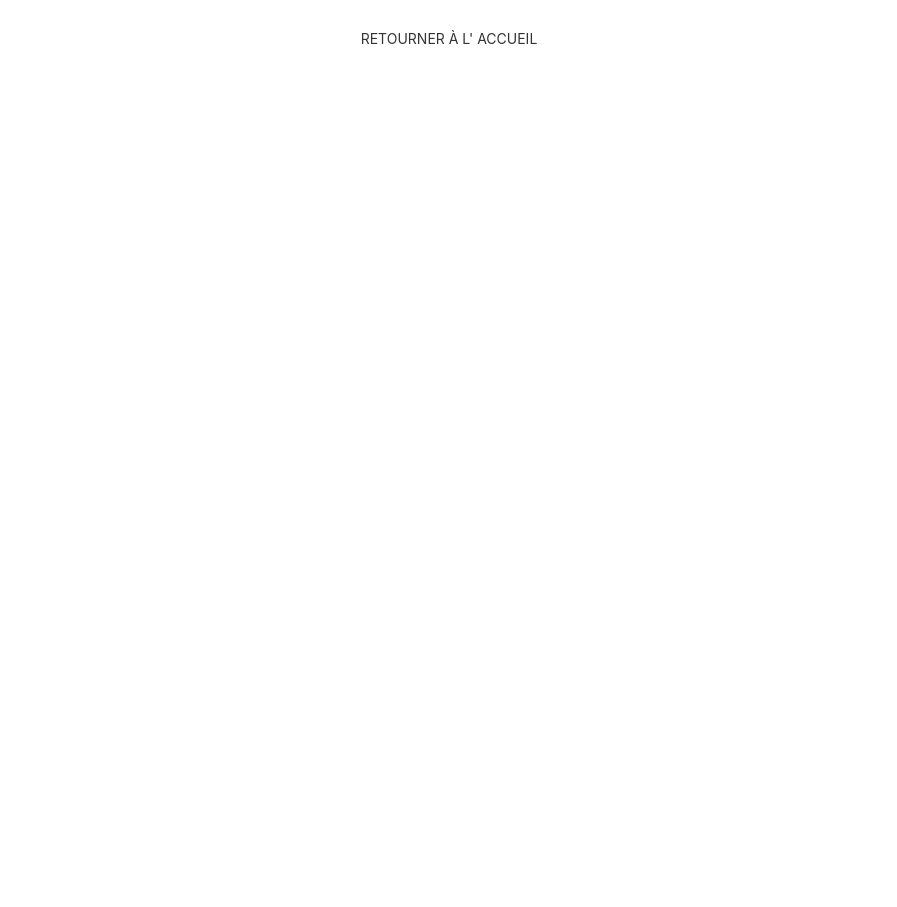
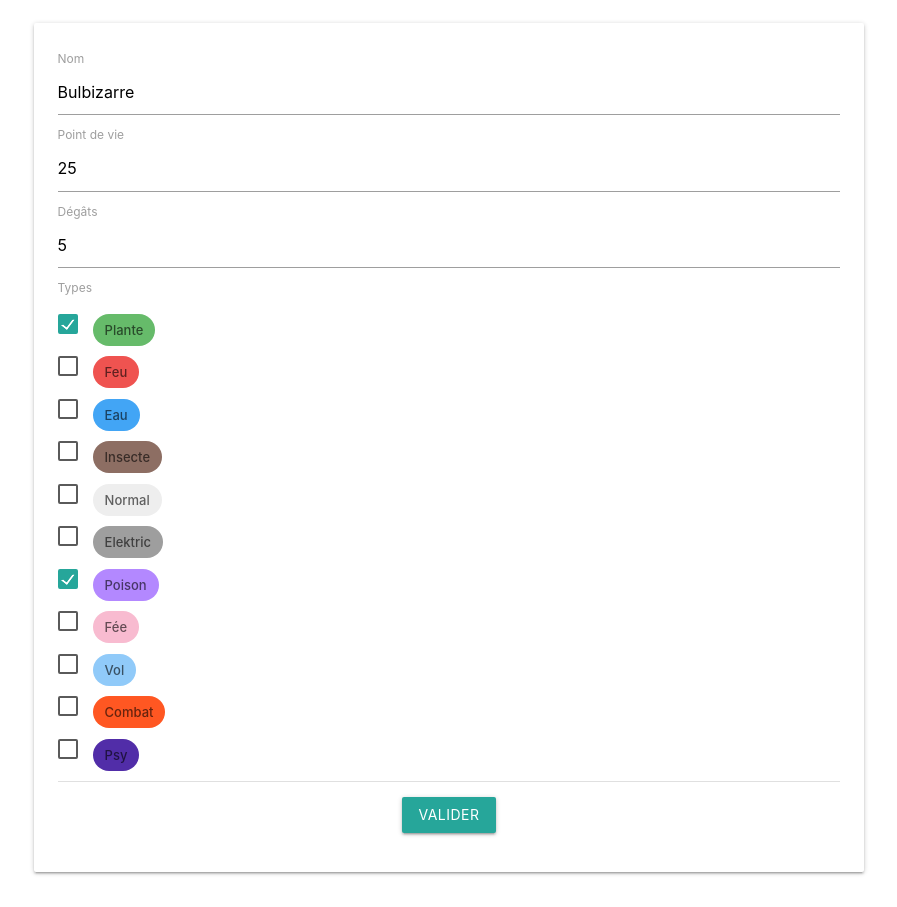
Before and after one commit to Melissa-code/pokemon-app, an Angular app: page /edit/pokemon/1 in a window 1280 px wide. Shown: the part 486-1393 px from the top of the page, without its empty margins (191-1088 px from the left). Before the commit the page ends 800 px from the top, so only its background shows below. Built offline with nearby package versions, Linux system fonts and the light colour scheme.

Commit message:
Create a form to edit a pokemon

```diff
--- a/src/app/app.routes.ts
+++ b/src/app/app.routes.ts
@@ -2,11 +2,12 @@
 import { ListPokemonsComponent } from './pokemon/list-pokemons/list-pokemons.component';
 import { DetailPokemonComponent } from './pokemon/detail-pokemon/detail-pokemon.component';
 import { PageNotFoundComponent } from './page-not-found/page-not-found.component';
-
+import { EditPokemonComponent } from './pokemon/edit-pokemon/edit-pokemon.component';
 
 // objet pour chaque route (pathMatch full: evite effects de bord entre routes )
 // routes spécifiques en haut sinon écrasées
 export const routes: Routes = [
+    { path: 'edit/pokemon/:id', component: EditPokemonComponent },
     { path: 'pokemons', component: ListPokemonsComponent },
     { path: 'pokemon/:id', component: DetailPokemonComponent },
     { path: '', redirectTo: 'pokemons', pathMatch: 'full' },
--- a/src/app/pokemon/detail-pokemon/detail-pokemon.component.html
+++ b/src/app/pokemon/detail-pokemon/detail-pokemon.component.html
@@ -39,6 +39,8 @@
                 </div>
                 <div class="card-action">
                     <a (click)="goToPokemonsList()" >Retour</a>
+                    <a (click)="goToEditPokemon(pokemon)">Modifier</a>
+                    hello
                 </div>
             </div>
         </div>
--- a/src/app/pokemon/detail-pokemon/detail-pokemon.component.ts
+++ b/src/app/pokemon/detail-pokemon/detail-pokemon.component.ts
@@ -3,13 +3,14 @@
 import { Pokemon } from '../pokemon';
 import { CommonModule } from '@angular/common';
 import { PokemonTypeColorPipe } from '../pokemon-type-color.pipe'; // Importez le pipe depuis son emplacement: après l'avoir créé dans terminal $ ng generate pipe pokemon-type-color
-import { POKEMONS } from '../mock-pokemon-list';
 import { PokemonService } from '../pokemon.service';
+import { EditPokemonComponent } from '../edit-pokemon/edit-pokemon.component';
+import { PokemonFormComponent } from '../pokemon-form/pokemon-form.component';
 
 @Component({
   selector: 'app-detail-pokemon',
   standalone: true,
-  imports: [CommonModule, PokemonTypeColorPipe],
+  imports: [CommonModule, PokemonTypeColorPipe, EditPokemonComponent, PokemonFormComponent],
   templateUrl: './detail-pokemon.component.html',
   styles: ``
 })
@@ -26,25 +27,26 @@
   ) {}
 
   ngOnInit(): void {
-    // this.pokemonList = POKEMONS;
     // snapshot: pour avoir la donnée à l'instantée, parmaMap (tabl de param)
     const pokemonId: string|null = this.route.snapshot.paramMap.get('id');
-
-    // attention au type ! +pour int
-    //if (pokemonId) {
-    //  this.pokemon = this.pokemonList.find(pokemon => pokemon.id == +pokemonId);
-    //}
 
     if (pokemonId) {
       this.pokemon = this.pokemonService.getPokemonById(+pokemonId); //+string en nombre
     }
-
   }
 
   /**
-   *
+   * Go back to pokemon list
    */
   goToPokemonsList() {
     this.router.navigate(['pokemons']);
   }
+
+  /**
+   * Go to the form to edit a pokemon
+   * @param pokemon
+   */
+    goToEditPokemon(pokemon: Pokemon) {
+      this.router.navigate(['edit/pokemon', pokemon.id]);
+    }
 }
--- /dev/null
+++ b/src/app/pokemon/edit-pokemon/edit-pokemon.component.ts
@@ -0,0 +1,41 @@
+import { Component, OnInit } from '@angular/core';
+import { CommonModule } from '@angular/common';
+import { ActivatedRoute } from '@angular/router';
+import { Pokemon } from '../pokemon';
+import { PokemonService } from '../pokemon.service';
+import { PokemonFormComponent } from '../pokemon-form/pokemon-form.component';
+
+
+@Component({
+  selector: 'app-edit-pokemon',
+  standalone: true,
+  imports: [PokemonFormComponent, CommonModule],
+  template: `
+    <h2 class="center">Modifier le pokemon {{ pokemon?.name }}</h2>
+    <p *ngIf="pokemon" class="center">
+      <img [src]="pokemon.picture">
+    </p>
+    <!-- if there is a pokemon, create the form -->
+    <app-pokemon-form *ngIf="pokemon" [pokemon]="pokemon"></app-pokemon-form>
+  `,
+  styles: ``
+})
+export class EditPokemonComponent {
+
+  // Get pokemon
+  pokemon: Pokemon|undefined;
+
+  constructor(
+    private activatedRoute: ActivatedRoute, // to get id in URL
+    private pokemonService: PokemonService,
+  ) {}
+
+  ngOnInit(): void {
+    const pokemonId: string|null = this.activatedRoute.snapshot.paramMap.get('id');
+    if (pokemonId) {
+      this.pokemon = this.pokemonService.getPokemonById(+pokemonId);
+    } else {
+      this.pokemon = undefined;
+    }
+  }
+}
--- /dev/null
+++ b/src/app/pokemon/pokemon-form/pokemon-form.component.css
@@ -0,0 +1,7 @@
+.ng-valid [required] {
+    border-left: 5px solid #42A948;
+}
+
+.ng-invalid:not(form) {
+    border-left: 5px solid #A94442;
+}
--- /dev/null
+++ b/src/app/pokemon/pokemon-form/pokemon-form.component.html
@@ -0,0 +1,83 @@
+<form *ngIf="pokemon" (ngSubmit)="onsubmit()" #pokemonForm="ngForm">
+  <div class="row">
+    <div class="col s8 offset-s2">
+      <div class="card-panel">
+
+        <!-- Pokemon name -->
+        <div class="form-group">
+          <label for="name">Nom</label>
+          <input type="text" class="form-control" id="name"
+                  required
+                  pattern="^[a-zA-Z0-9àéèç]{1,25}$"
+                 [(ngModel)]="pokemon.name" name
+  ="name"
+                 #name="ngModel">
+          <div [hidden]="name.valid || name.pristine"
+                class="card-panel red accent-1">
+                Le nom du pokémon est requis (1-25).
+          </div>
+        </div>
+
+        <!-- Pokemon hp -->
+        <div class="form-group">
+          <label for="hp">Point de vie</label>
+          <input type="number" class="form-control" id="hp"
+                  required
+                  pattern="^[0-9]{1,3}$"
+                 [(ngModel)]="pokemon.hp" name="hp"
+                 #hp="ngModel">
+           <div [hidden]="hp.valid || hp.pristine"
+                 class="card-panel red accent-1">
+                 Les points de vie du pokémon sont compris entre 0 et 999.
+           </div>
+        </div>
+
+        <!-- Pokemon cp -->
+        <div class="form-group">
+          <label for="cp">Dégâts</label>
+          <input type="number" class="form-control" id="cp"
+                  required
+                  pattern="^[0-9]{1,2}$"
+                 [(ngModel)]="pokemon.cp" name="cp"
+                 #cp="ngModel">
+           <div [hidden]="cp.valid || cp.pristine"
+                 class="card-panel red accent-1">
+                 Les dégâts du pokémon sont compris entre 0 et 99.
+           </div>
+        </div>
+
+        <!-- Pokemon types -->
+        <form class="form-group">
+          <label for="types">Types</label>
+          <p *ngFor="let type of types">
+            <label>
+              <input type="checkbox"
+                class="filled-in"
+                id="{{ type }}"
+                [value]="type"
+                [checked]="hasType(type)"
+                [disabled]="!isTypesValid(type)"
+                (change)="selectType($event, type)"/>
+              <span [attr.for]="type">
+                <div class="{{ type | pokemonTypeColor }}">
+                  {{ type }}
+                </div>
+              </span>
+            </label>
+          </p>
+        </form>
+
+        <!-- Submit button -->
+        <div class="divider"></div>
+        <div class="section center">
+          <button type="submit"
+            class="waves-effect waves-light btn"
+            [disabled]="!pokemonForm.form.valid">
+            Valider</button>
+        </div>
+
+      </div>
+    </div>
+  </div>
+</form>
+<h3 *ngIf="!pokemon" class="center">Aucun pokémon à éditer...</h3>
--- /dev/null
+++ b/src/app/pokemon/pokemon-form/pokemon-form.component.ts
@@ -0,0 +1,83 @@
+import { Component, Input, OnInit } from '@angular/core';
+import { Router } from '@angular/router';
+import { Pokemon } from '../pokemon';
+import { PokemonService } from '../pokemon.service';
+import { PokemonTypeColorPipe } from '../pokemon-type-color.pipe';
+import { FormsModule } from '@angular/forms';
+import { CommonModule } from '@angular/common';
+
+@Component({
+  selector: 'app-pokemon-form',
+  standalone: true,
+  imports: [PokemonTypeColorPipe, FormsModule, CommonModule],
+  templateUrl: './pokemon-form.component.html',
+  styles:['./pokemon-form.component.css']
+})
+
+export class PokemonFormComponent implements OnInit {
+  // propriété pour composant : pokemon passé en entrée
+  @Input() pokemon: Pokemon;
+  types: string[];
+
+  constructor(
+    private pokemonService: PokemonService,
+    private router: Router
+    ) {}
+
+  ngOnInit(): void {
+    // Get the pokemonType list from the pokemonService
+    this.types = this.pokemonService.getPokemonTypeList();
+  }
+
+  /**
+   * Check if the pokemon has the type in params
+   * @param type
+   * @returns
+   */
+  hasType(type: string): boolean {
+    return this.pokemon.types.includes(type); // type en parametre
+  }
+
+  /**
+   * Check if the type is available in the code
+   * @param $event
+   * @param type
+   */
+  selectType($event: Event, type: string) {
+    const isChecked: boolean = ($event.target as HTMLInputElement).checked;
+
+    if (isChecked) {
+      this.pokemon.types.push(type); //ajoute
+    } else {
+      const index = this.pokemon.types.indexOf(type);
+      this.pokemon.types.splice(index, 1); //Retire le type
+    }
+  }
+
+  /**
+   *
+   * @param type
+   */
+  isTypesValid(type: string): boolean {
+
+    if (this.pokemon.types.length == 1 && this.hasType(type)) {
+      // block case
+      return false; // disable the checkbox
+    }
+
+    if (this.pokemon.types.length > 2 && !this.hasType(type)) {
+      return false;
+    }
+
+    return true;
+  }
+
+  /**
+   * Message & redirection (Router)
+   */
+  onsubmit() {
+    console.log('Le formulaire a bien été soumis');
+    this.router.navigate(['pokemon', this.pokemon.id]);
+  }
+
+}
--- a/src/app/pokemon/pokemon.service.ts
+++ b/src/app/pokemon/pokemon.service.ts
@@ -6,9 +6,9 @@
 // pour brancher ce service en injection de dépendance
 // dans ce service on peut injecter d'autres services
 @Injectable(
-  //{
-  //providedIn: 'root'
-  // }
+  {
+  providedIn: 'root'
+  }
 )
 export class PokemonService {
 
```
Also changed, not shown: src/app/app.component.ts (+5 -3 lines), src/app/pokemon/pokemon.module.ts (+10 -6 lines).
